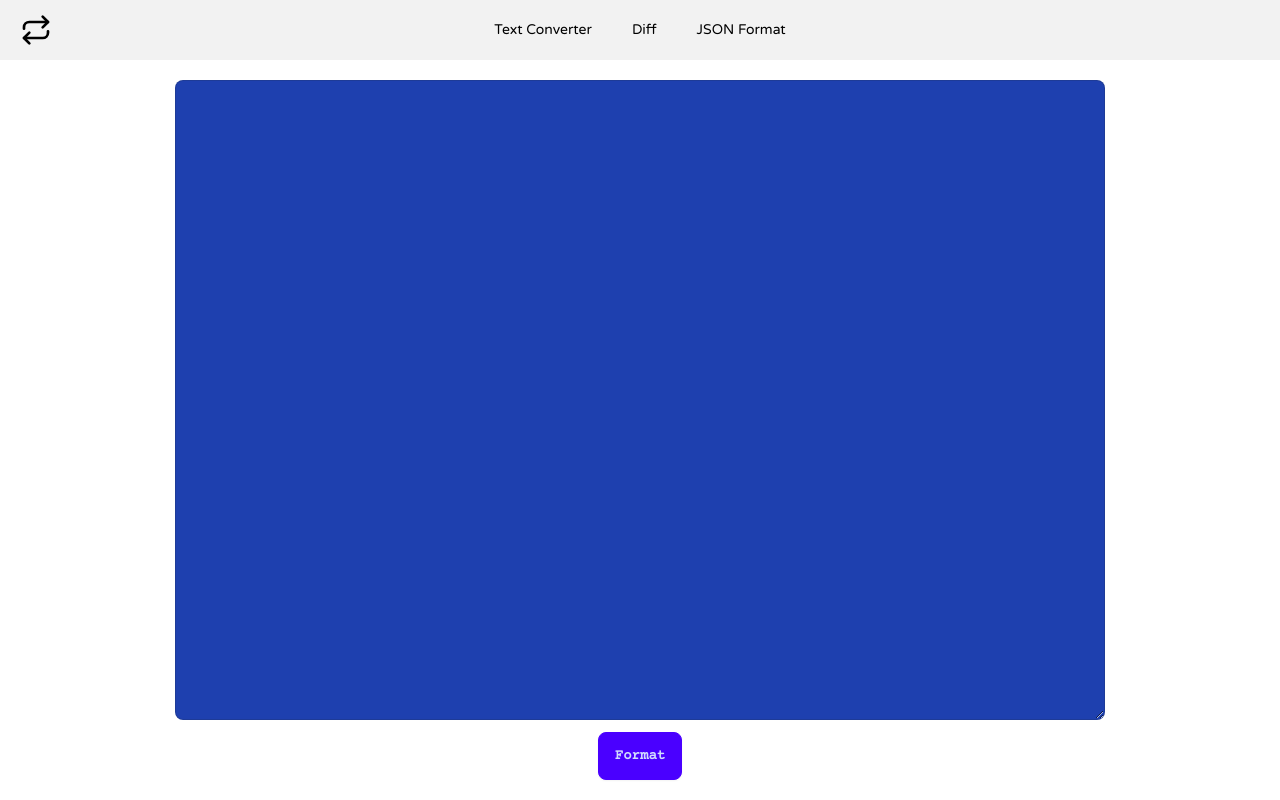
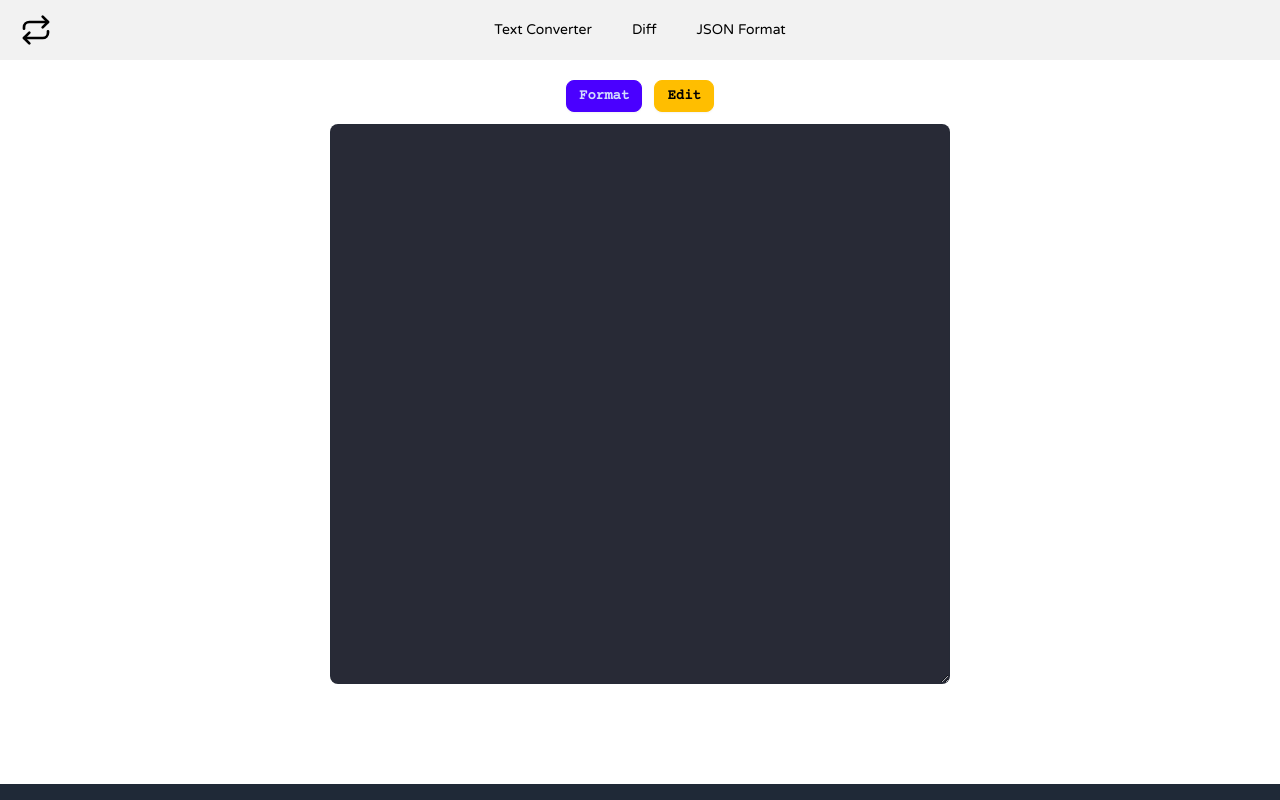
Before and after one commit to danglingmind/dailyutil, a Next.js app: page /jsonformat in a window 1280 px wide. Built offline with nearby package versions, Linux system fonts and the light colour scheme.

Commit message:
formatter improved with code viewer

```diff
--- a/app/(site)/jsonformat/page.tsx
+++ b/app/(site)/jsonformat/page.tsx
@@ -1,26 +1,23 @@
 "use client";
 
 import { useState } from "react";
+import { CopyBlock, dracula } from "react-code-blocks";
 
 export default function JsonFormat() {
   const [inputText, setInputText] = useState("");
   const [formattedText, setFormattedText] = useState("");
+  const [submitted, setSubmitted] = useState(false);
 
   return (
-    <div className="flex flex-col gap-3 w-full h-lvh p-5">
-      <textarea
-        className="textarea textarea-bordered w-3/4 p-2 bg-blue-800 text-white"
-        style={{ margin: "0 auto", minHeight: "80vh" }}
-        value={inputText}
-        onChange={(e) => setInputText(e.target.value)}
-      />
+    <div className="flex flex-col gap-3 w-full p-5">
+      <div className="flex gap-3 w-full justify-center">
         <button
-        className="btn btn-primary w-fit"
-        style={{ margin: "0 auto" }}
+          className="btn btn-primary w-fit btn-sm"
           onClick={() => {
             try {
               setFormattedText(JSON.stringify(JSON.parse(inputText), null, 2));
               setInputText(JSON.stringify(JSON.parse(inputText), null, 2));
+              setSubmitted(true);
             } catch (error) {
               alert("Invalid JSON format");
             }
@@ -28,6 +25,37 @@ export default function JsonFormat() {
         >
           Format
         </button>
+        <button
+          className="btn btn-warning w-fit btn-sm"
+          onClick={() => setSubmitted(false)}
+        >
+          Edit
+        </button>
+      </div>
+      {!submitted ? (
+        <textarea
+          className="textarea textarea-bordered w-1/2 p-2"
+          style={{
+            margin: "0 auto",
+            minHeight: "70vh",
+            background: "#282A36",
+            color: "#F8F8F2",
+          }}
+          value={inputText}
+          onChange={(e) => setInputText(e.target.value)}
+        />
+      ) : (
+        <div className="w-1/2" style={{ margin: "0 auto" }}>
+          <CopyBlock
+            wrapLongLines
+            text={formattedText}
+            language={"jsx"}
+            showLineNumbers={true}
+            theme={dracula}
+            codeBlock
+          />
+        </div>
+      )}
     </div>
   );
 }
--- a/package.json
+++ b/package.json
@@ -13,6 +13,7 @@
     "lucide-react": "^0.424.0",
     "next": "^14.2.5",
     "react": "^18",
+    "react-code-blocks": "^0.1.6",
     "react-diff-viewer": "^3.1.1",
     "react-dom": "^18",
     "react-ga4": "^2.1.0",
```
Also changed, not shown: 1 other file (tests, documents, lock files or other folders). Lines whose indentation alone changed are shown as unchanged.
